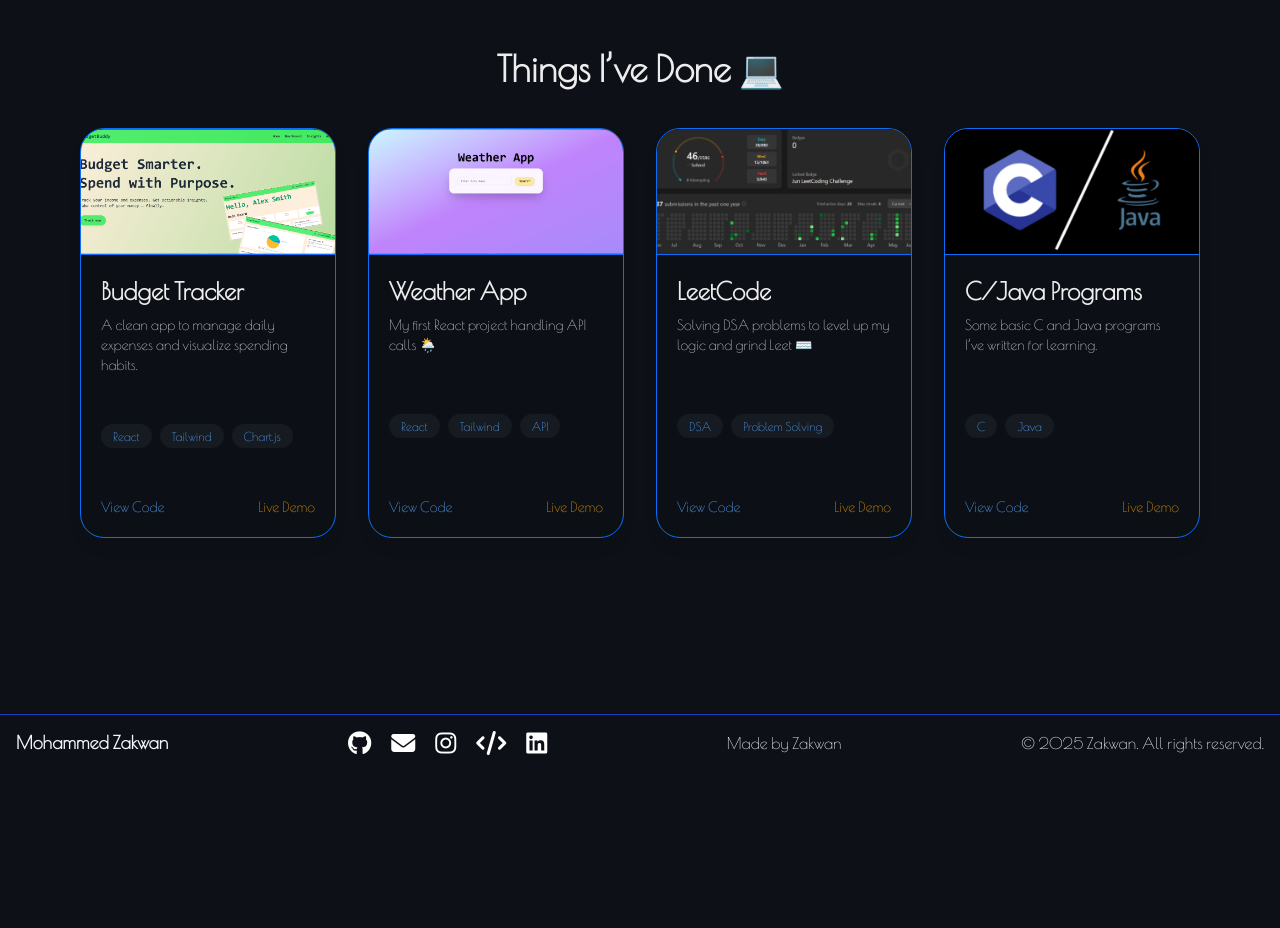
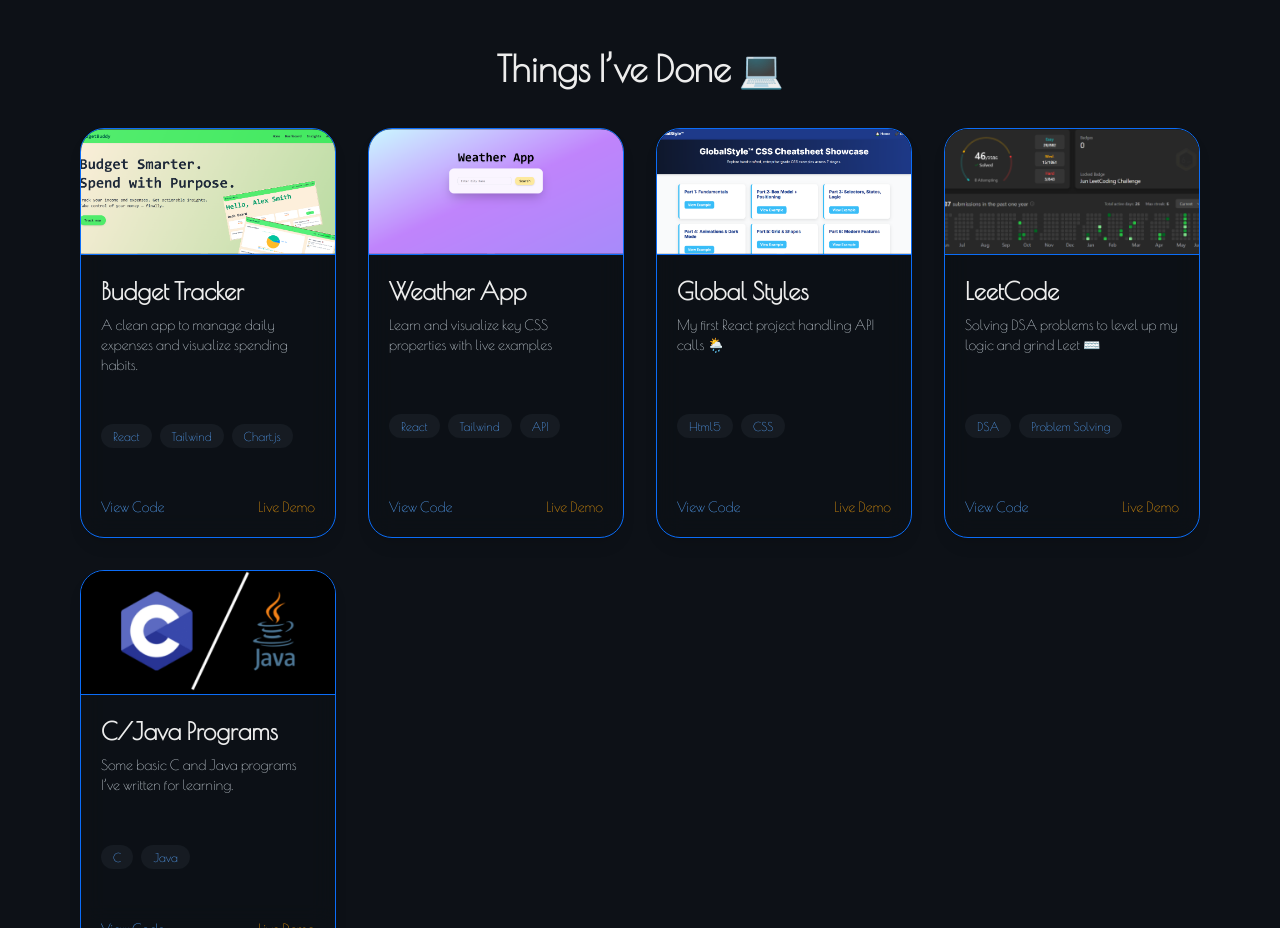
Before and after one commit to Mohammed-Zakwan-07/My-website-Zakwan, a React (Vite) app: page / in a window 1280 px wide. Shown: the part 1380-2308 px from the top of the page. Before the commit the page ends 2147 px from the top, so only its background shows below. Built offline with nearby package versions, Linux system fonts and the light colour scheme.

Commit message:
New project

```diff
--- a/src/components/Projects.jsx
+++ b/src/components/Projects.jsx
@@ -5,6 +5,7 @@ import BudgetBuddyImg from "../Assets/BudgetBuddy.png";
 import WeatherImg from "../Assets/Weather.png";
 import LeetcodeImg from "../Assets/Leetcode.png";
 import LearningsImg from "../Assets/Learnings.png";
+import GlobalStylesimg from "../Assets/GlobalStyles.png";
 
 export default function Projects() {
   return (
@@ -30,12 +31,22 @@ export default function Projects() {
         />
         <ProjectCards
           title="Weather App"
-          description="My first React project handling API calls 🌦️"
+          description="Learn and visualize key CSS properties with live examples"
           image={WeatherImg}
           tech={["React", "Tailwind", "API"]}
           github="https://github.com/Mohammed-Zakwan-07/Weather"
           live="https://weather-gold-two.vercel.app/"
         />
+
+        <ProjectCards
+          title="Global Styles"
+          description="My first React project handling API calls 🌦️"
+          image={GlobalStylesimg}
+          tech={["Html5", "CSS"]}
+          github="https://github.com/Mohammed-Zakwan-07/GlobalStyles"
+          live="https://global-styles.vercel.app/"
+        />
+
         <ProjectCards
           title="LeetCode"
           description="Solving DSA problems to level up my logic and grind Leet ⌨️"
```
Also changed, not shown: src/Assets/GlobalStyles.png (added).
